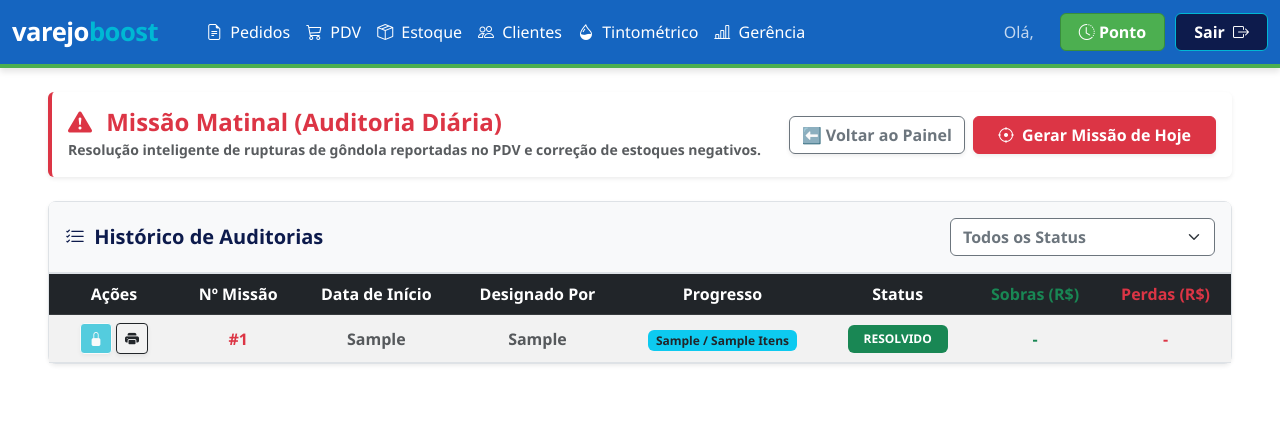
After one commit to Diego28ss/gestao-varejo-django, a Django app: template inventario/templates/inventario/inventario_auditoria_painel.html in a window 1280 px wide. The commit adds this page. Shown: the top 435 px of the page. Run offline with Django 4.2, Linux system fonts and the light colour scheme; the template is opened without the code that fills it: most values are stand-ins (such as "Sample title", 1, 10 or a date in 2020).

Commit message:
Conclusão da Fase 2: Missão Matinal, correções de inventário e UX de contagem

```diff
--- /dev/null
+++ b/inventario/templates/inventario/inventario_auditoria_painel.html
@@ -0,0 +1,127 @@
+{% extends 'inventario/base.html' %}
+{% load static %}
+
+{% block content %}
+<div class="container-fluid mt-4 px-md-4">
+
+    <div class="d-flex justify-content-between align-items-center mb-4 p-3 bg-white shadow-sm rounded border-start border-4 border-danger">
+        <div>
+            <h4 class="mb-0 fw-bold text-danger">
+                <i class="bi bi-exclamation-triangle-fill me-2"></i> Missão Matinal (Auditoria Diária)
+            </h4>
+            <small class="text-muted fw-bold">
+                Resolução inteligente de rupturas de gôndola reportadas no PDV e correção de estoques negativos.
+            </small>
+        </div>
+        <div class="d-flex gap-2">
+            <a href="{% url 'painel_principal' %}" class="btn btn-outline-secondary fw-bold shadow-sm">
+                ⬅️ Voltar ao Painel
+            </a>
+            <!-- 🚀 BOTÃO QUE ACIONA A INTELIGÊNCIA DE BUSCA -->
+            <form method="POST" action="{% url 'gerar_missao_matinal' %}" class="m-0">
+                {% csrf_token %}
+                <button type="submit" class="btn btn-danger fw-bold shadow-sm px-4" onclick="return confirm('Isso criará uma nova Missão Matinal compilando todas as rupturas e erros de estoque. Deseja continuar?');">
+                    <i class="bi bi-crosshair me-1"></i> Gerar Missão de Hoje
+                </button>
+            </form>
+        </div>
+    </div>
+
+    <div class="card shadow-sm border-0 mb-4">
+        <div class="card-header bg-light d-flex justify-content-between align-items-center py-3 border-bottom border-2">
+            <h5 class="mb-0 fw-bold" style="color: var(--azul-escuro);">
+                <i class="bi bi-list-check me-1"></i> Histórico de Auditorias
+            </h5>
+
+            <form method="GET" class="d-flex gap-2">
+                <select name="status" class="form-select border-secondary fw-bold text-secondary" style="min-width: 180px;" onchange="this.form.submit()">
+                    <option value="TODOS" {% if filtro_atual == 'TODOS' %}selected{% endif %}>Todos os Status</option>
+                    <option value="ABERTO" {% if filtro_atual == 'ABERTO' %}selected{% endif %}>Em Andamento (Pendente)</option>
+                    <option value="FINALIZADO" {% if filtro_atual == 'FINALIZADO' %}selected{% endif %}>Concluídos (Resolvido)</option>
+                </select>
+            </form>
+        </div>
+
+        <div class="card-body p-0">
+            <div class="table-responsive">
+                <table class="table table-striped table-hover align-middle text-center mb-0">
+                    <thead class="table-dark">
+                        <tr>
+                            <th style="width: 130px;">Ações</th>
+                            <th>Nº Missão</th>
+                            <th>Data de Início</th>
+                            <th>Designado Por</th>
+                            <th>Progresso</th>
+                            <th>Status</th>
+                            <th class="text-success">Sobras (R$)</th>
+                            <th class="text-danger">Perdas (R$)</th>
+                        </tr>
+                    </thead>
+                    <tbody>
+                        {% for inv in inventarios %}
+                        <tr>
+                            <td>
+                                <div class="d-flex justify-content-center gap-1">
+                                    {% if inv.status == 'ABERTO' %}
+                                        <!-- Reutilizamos a tela de bipagem normal, pois a mecânica é idêntica! -->
+                                        <a href="{% url 'tela_contagem_dinamica' inv.id %}" class="btn btn-sm btn-warning text-dark shadow-sm" title="Continuar Auditoria">
+                                            <i class="bi bi-upc-scan"></i>
+                                        </a>
+                                        <button class="btn btn-sm btn-danger shadow-sm" title="Cancelar Missão" onclick="excluirInventario({{ inv.id }})">
+                                            <i class="bi bi-trash-fill"></i>
+                                        </button>
+                                    {% else %}
+                                        <button class="btn btn-sm text-white shadow-sm disabled" style="background-color: var(--turquesa-automacao);" title="Finalizado">
+                                            <i class="bi bi-lock-fill"></i>
+                                        </button>
+                                        <!-- O PDF também é 100% reaproveitado, exibindo o impacto financeiro das rupturas resolvidas -->
+                                        <a href="/estoquepainel/inventario-sessao/pdf/{{ inv.id }}/" target="_blank" class="btn btn-sm btn-outline-dark shadow-sm" title="Imprimir Relatório PDF">
+                                            <i class="bi bi-printer-fill"></i>
+                                        </a>
+                                    {% endif %}
+                                </div>
+                            </td>
+                            <td class="fw-bold text-danger">#{{ inv.id }}</td>
+                            <td class="fw-bold text-muted">{{ inv.data_inicio }}</td>
+                            <td class="text-muted fw-bold">{{ inv.criado_por }}</td>
+                            <td><span class="badge bg-info text-dark">{{ inv.qtd_contados }} / {{ inv.qtd_esperados }} Itens</span></td>
+                            <td>
+                                {% if inv.status == 'ABERTO' %}
+                                    <span class="badge bg-warning text-dark px-3 py-2">PENDENTE</span>
+                                {% else %}
+                                    <span class="badge bg-success px-3 py-2">RESOLVIDO</span>
+                                {% endif %}
+                            </td>
+                            <td class="text-success fw-bold">{% if inv.status == 'FINALIZADO' %}R$ {{ inv.valor_sobra|default:"0.00" }}{% else %}-{% endif %}</td>
+                            <td class="text-danger fw-bold">{% if inv.status == 'FINALIZADO' %}R$ {{ inv.valor_perda|default:"0.00" }}{% else %}-{% endif %}</td>
+                        </tr>
+                        {% empty %}
+                        <tr>
+                            <td colspan="8" class="py-5 text-muted fw-bold">
+                                Nenhuma Missão Matinal encontrada no histórico.
+                            </td>
+                        </tr>
+                        {% endfor %}
+                    </tbody>
+                </table>
+            </div>
+        </div>
+    </div>
+</div>
+{% endblock %}
+
+{% block scripts %}
+<script>
+    function excluirInventario(id) {
+        if(confirm("Tem certeza que deseja cancelar esta missão matinal? (Os itens voltarão a ficar pendentes no sistema)")) {
+            fetch(`/api/inventario/excluir/${id}/`, {
+                method: 'POST',
+                headers: {'X-CSRFToken': '{{ csrf_token }}'}
+            }).then(res => res.json()).then(data => {
+                if(data.status === 'sucesso') location.reload();
+                else window.mostrarAviso(data.mensagem, 'erro');
+            });
+        }
+    }
+</script>
+{% endblock %}
--- a/jb_sistema/urls.py
+++ b/jb_sistema/urls.py
@@ -46,8 +46,6 @@ urlpatterns = [
     path('api/resolver-ruptura/<int:produto_id>/', estoque.api_resolver_ruptura, name='api_resolver_ruptura'),
     path('api/registrar-encomenda/<int:produto_id>/', estoque.api_registrar_encomenda, name='api_registrar_encomenda'),
     path('api/situacao-estoque/<int:produto_id>/', pdv.api_consultar_situacao_estoque, name='api_consultar_situacao_estoque'),
-
-    # 🚀 ROTA NOVA ADICIONADA: Reduzir item do inventário
     path('api/inventario/reduzir-dinamico/', estoque.api_reduzir_item_dinamico, name='api_reduzir_item_dinamico'),
 
     path('estoquepainel/carrinho-pedido/', estoque.tela_carrinho_pedido, name='tela_carrinho_pedido'),
@@ -64,10 +62,11 @@ urlpatterns = [
     path('api/inventario/revisao-omissos/<int:sessao_id>/', estoque.api_revisao_omissos, name='api_revisao_omissos'),
     path('api/inventario/finalizar-dinamico/<int:sessao_id>/', estoque.api_finalizar_inventario_dinamico, name='api_finalizar_inventario_dinamico'),
     path('api/inventario/excluir/<int:sessao_id>/', estoque.api_excluir_inventario, name='api_excluir_inventario'),
-
-    # RELATÓRIOS DO INVENTÁRIO
     path('estoquepainel/inventario-sessao/relatorio/<int:sessao_id>/', estoque.tela_relatorio_inventario, name='tela_relatorio_inventario'),
     path('estoquepainel/inventario-sessao/pdf/<int:sessao_id>/', estoque.gerar_pdf_inventario, name='gerar_pdf_inventario'),
+
+    # 🚀 ROTA DA AUDITORIA DIÁRIA (MISSÃO MATINAL)
+    path('estoquepainel/auditoria-diaria/', estoque.tela_auditoria_diaria, name='tela_auditoria_diaria'),
 
     # Pedidos (Retaguarda)
     path('paineldepedidos/', pedidos.tela_painel_pedidos, name='painel_pedidos'),
@@ -148,6 +147,11 @@ urlpatterns = [
     path('gerenciapainel/configuracoes/', gerencia.tela_configuracoes_sistema, name='tela_configuracoes_sistema'),
     path('gerenciapainel/configuracoes/salvar/', gerencia.salvar_configuracoes_sistema, name='salvar_configuracoes_sistema'),
 
+    # 🚀 ROTA DA AUDITORIA DIÁRIA (MISSÃO MATINAL)
+    path('estoquepainel/auditoria-diaria/', estoque.tela_auditoria_diaria, name='tela_auditoria_diaria'),
+    path('estoquepainel/auditoria-diaria/gerar/', estoque.gerar_missao_matinal, name='gerar_missao_matinal'),
+    path('api/inventario/atualizar-qtd-dinamico/', estoque.api_atualizar_quantidade_dinamico, name='api_atualizar_quantidade_dinamico'),
+
     path('estoquepainel/suprir-estoque/pdf/', estoque.gerar_pdf_suprimentos, name='gerar_pdf_suprimentos'),
     path('estoquepainel/suprir-estoque/', estoque.tela_suprir_estoque, name='tela_suprir_estoque'),
 
```
Also changed, not shown: inventario/templates/inventario/index.html (+34 -3 lines), inventario/templates/inventario/inventario_contagemdin.html (+65 -30 lines), inventario/views/core.py (+13 -2 lines), inventario/views/estoque.py (+137 -3 lines).
